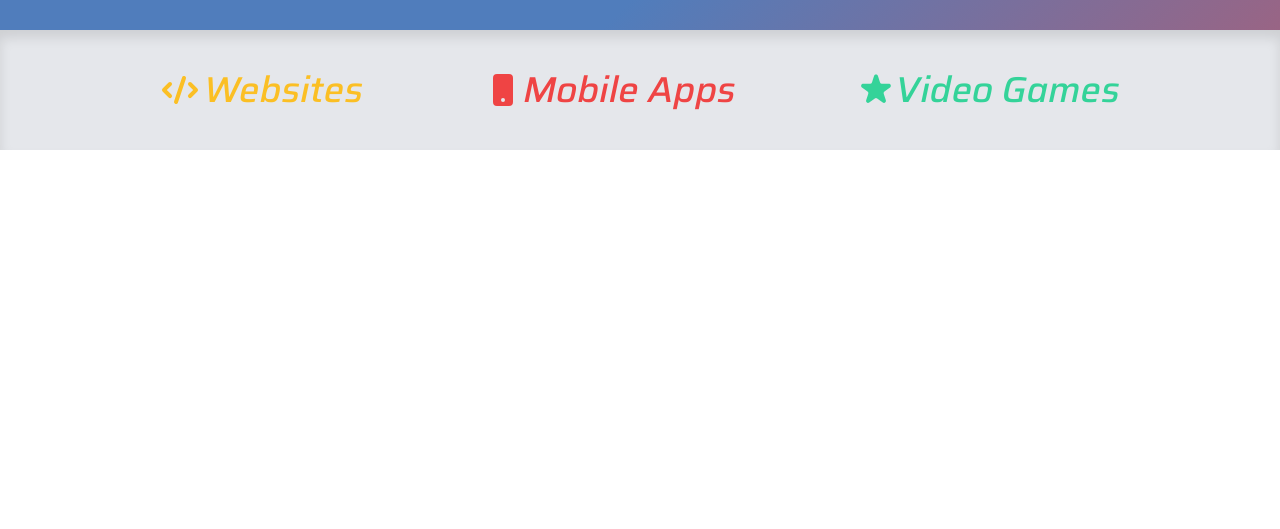
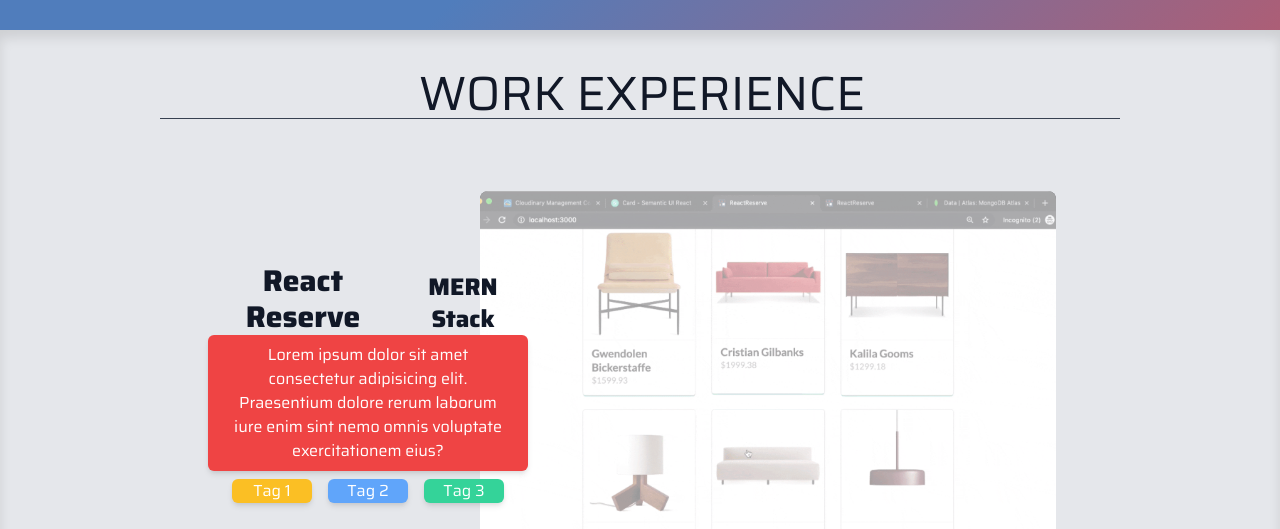
Before and after one commit to riverdigger/my-portfolio, a React (Create React App) app: page / in a window 1280 px wide. Shown: the part 853-1382 px from the top of the page. Before the commit the page ends 1003 px from the top, so only its background shows below. Built offline with nearby package versions, Linux system fonts and the light colour scheme.

Commit message:
Functional projects section

```diff
--- a/src/components/Projects.js
+++ b/src/components/Projects.js
@@ -11,18 +11,41 @@ export default function Projects() {
   return (
     <section id="projects" className="text-gray-400 bg-gray-200 body-font shadow-inner-md">
       <div className="container px-5 py-10 mx-auto text-center lg:px-40">
-        <div className="flex items-center justify-between flex-wrap">
-          <div className="flex flex-col justify-center align-start">
-            <div className="flex flex-row items-center justify-center italic text-yellow-400 mr-7">
-              <CodeIcon className="w-10" />
-              <h4 className="sm:text-4xl text-3xl font-medium title-font ml-1">Websites</h4>
+        <div className="flex items-center justify-center mb-4 border-b border-gray-700">
+          <h4 className="text-5xl ml-1 text-gray-900">WORK EXPERIENCE</h4>
+        </div>
+        <div className="flex flex-col text-white">
+          {projects.map((project, i) => (
+            <div className="flex items-center relative h-96 my-14">
+              <img
+                alt="gallery"
+                className={"w-3/5 object-cover object-center rounded-lg h-full mx-2 absolute" + (i % 2 == 0 ? " right-14" : " left-12 ")}
+                src={project.image}
+              />
+              <div className={"w-3/5 rounded-lg h-full mx-2 absolute bg-white opacity-60 hover:opacity-0" + (i % 2 == 0 ? " right-14" : " left-12")}></div>
+              <div className={"flex flex-col items-center justify-center w-1/3 h-full absolute grow" + (i % 2 == 0 ? " left-12" : " right-14")}>
+                <div className="w-full flex items-end justify-between">
+                  <h1 className="text-3xl font-bold text-gray-900">{project.title}</h1>
+                  <h1 className="text-2xl font-bold text-gray-900">{project.subtitle}</h1>
+                </div>
+                <div className={"text-white rounded-md px-4 py-2 shadow-md w-full" + (i % 4 == 0 ? " bg-red-500" : "" ) + (i % 4 == 1 ? " bg-green-400" : "" ) + (i % 4 == 2 ? " bg-blue-400" : "" ) + (i % 4 == 3 ? " bg-yellow-400" : "" )}>
+                  {project.description}
+                </div>
+                <div className="flex w-full justify-center items-center mt-2">
+                  <div className={"rounded-md w-1/4 shadow-md mx-2" + (i % 4 == 0 ? " bg-yellow-400" : "" ) + (i % 4 == 1 ? " bg-red-500" : "" ) + (i % 4 == 2 ? " bg-green-400" : "" ) + (i % 4 == 3 ? " bg-blue-400" : "" )}>Tag 1</div>
+                  <div className={"rounded-md w-1/4 shadow-md mx-2" + (i % 4 == 0 ? " bg-blue-400" : "" ) + (i % 4 == 1 ? " bg-yellow-400" : "" ) + (i % 4 == 2 ? " bg-red-500" : "" ) + (i % 4 == 3 ? " bg-green-400" : "" )}>Tag 2</div>
+                  <div className={"rounded-md w-1/4 shadow-md mx-2" + (i % 4 == 0 ? " bg-green-400" : "" ) + (i % 4 == 1 ? " bg-blue-400" : "" ) + (i % 4 == 2 ? " bg-yellow-400" : "" ) + (i % 4 == 3 ? " bg-red-500" : "" )}>Tag 3</div>
+                </div>
+              </div>
+            </div>
+          ))}
         </div>
         {/*<div className="flex flex-wrap -m-4">
           {projects.map((project) => (
             <a
               href={project.link}
               key={project.image}
-              className="sm:w-1/4 h-1/4 w-100 p-4">
+              className="sm:w-1/2 w-100 p-4">
               <div className="flex relative">
                 <img
                   alt="gallery"
@@ -43,20 +66,6 @@ export default function Projects() {
           ))}
         </div>*/}
       </div>
-          <div className="flex flex-col justify-center align-start">
-            <div className="flex flex-row items-center justify-center italic text-red-500 mr-7">
-            <DeviceMobileIcon className="w-10" />
-            <h4 className="sm:text-4xl text-3xl font-medium title-font ">Mobile Apps</h4>
-            </div>
-          </div>
-          <div className="flex flex-col justify-center align-start">
-            <div className="flex flex-row items-center justify-center italic text-green-400">
-            <StarIcon className="w-10" />
-            <h4 className="sm:text-4xl text-3xl font-medium title-font ">Video Games</h4>
-            </div>
-          </div>
-        </div>
-      </div>
     </section>
   );
 }
--- a/src/index.css
+++ b/src/index.css
@@ -11,6 +11,9 @@ body {
   --tw-shadow: inset 0 8px 12px 0 rgba(0, 0, 0, 0.1);
   box-shadow: var(--tw-ring-offset-shadow, 0 0 #0000), var(--tw-ring-shadow, 0 0 #0000), var(--tw-shadow);
 }
+
+.grow { transition: all .7s ease-in-out; }
+.grow:hover { transform: scale(1.05); }
 
 .gradient {
   /* background: linear-gradient(-45deg, #EE7752, #E73C7E, #23A6D5, #23D5AB); */
```
Lines whose indentation alone changed are shown as unchanged.
